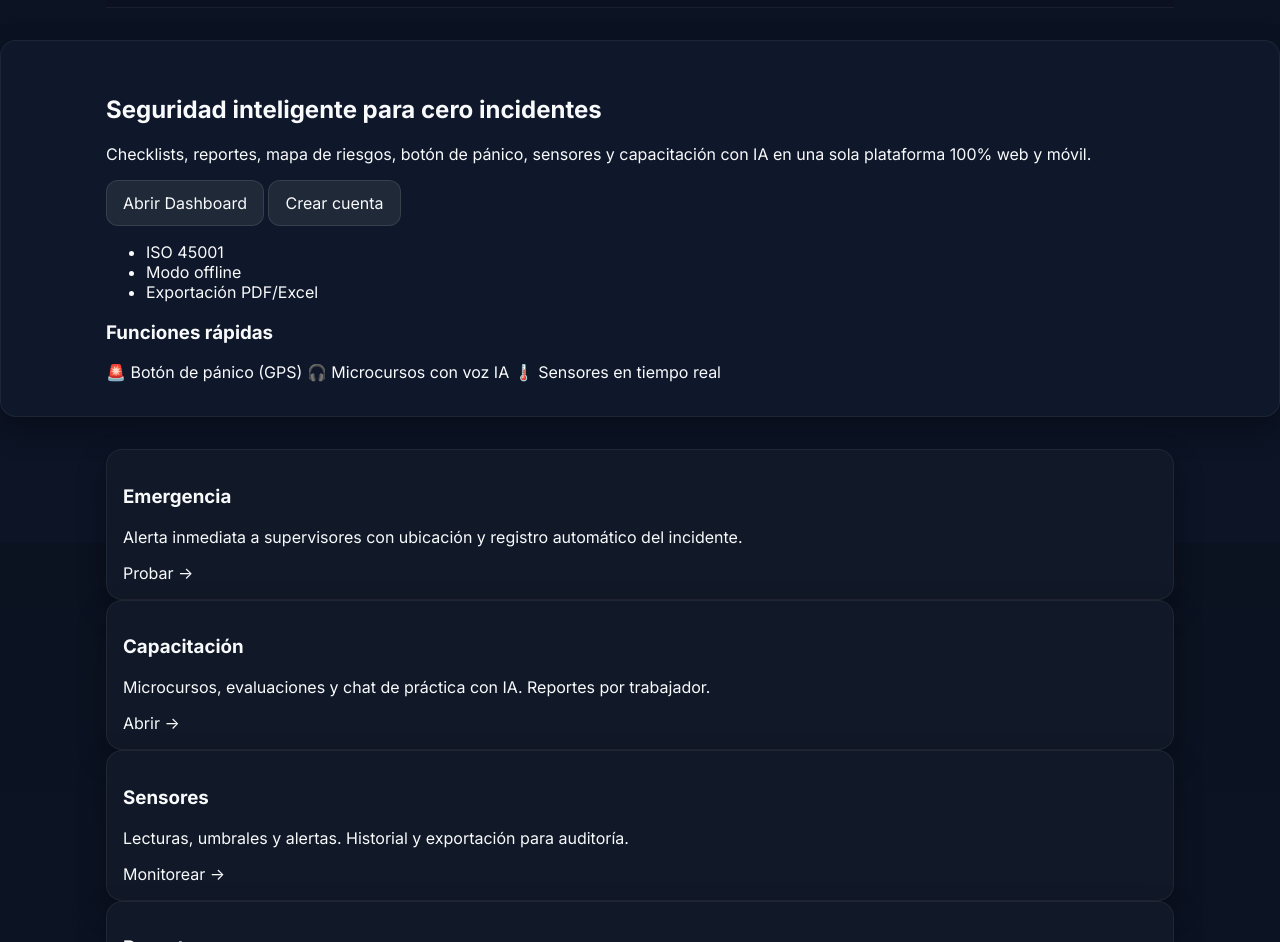
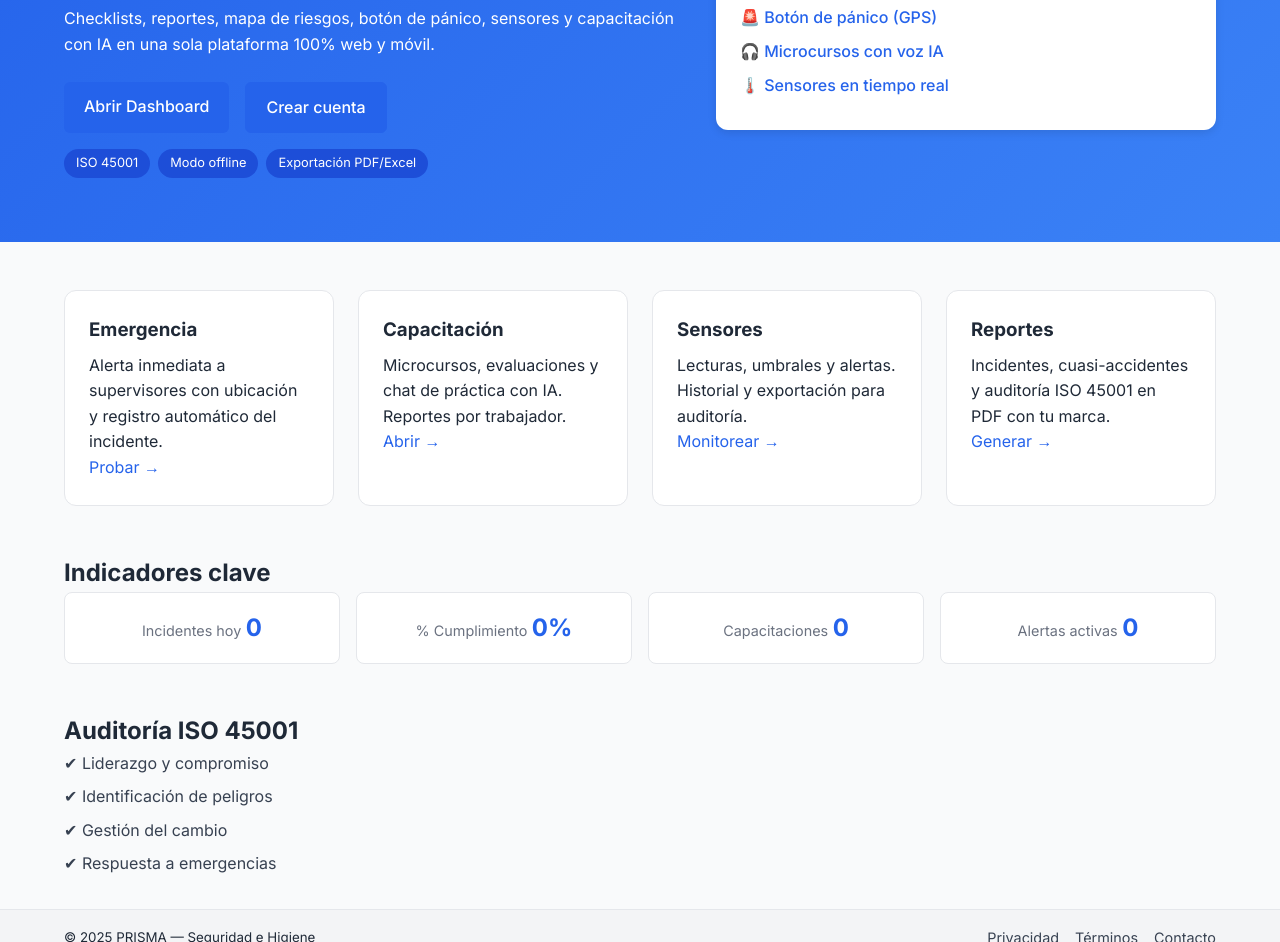
Before and after one commit to willy9015/Cuidado-inteligente-, a plain HTML site: page index.html in a window 1280 px wide. Shown: the part 257-1199 px from the top of the page. Drawn offline with Linux system fonts and the light colour scheme; files that its build step writes are made by us from their sources.

Commit message:
Update style.css

```diff
--- a/Css/Css/style.css
+++ b/Css/Css/style.css
@@ -1,104 +1,252 @@
-/* ===== Guardián 360 • Estilos globales ===== */
-:root{
-  /* Paleta */
-  --bg:#0b1220;        /* fondo */
-  --panel:#0f172a;     /* panel */
-  --card:#111827;      /* tarjetas */
-  --muted:#1f2937;     /* botones neutros */
-  --text:#f8fafc;      /* texto principal */
-  --sub:#94a3b8;       /* texto secundario */
-  --blue:#2563eb;      /* primario */
-  --green:#22c55e;     /* éxito */
-  --orange:#f59e0b;    /* atención */
-  --red:#ef4444;       /* peligro */
-  --radius:16px;
-  --shadow:0 12px 28px rgba(0,0,0,.35);
+/* ---------- Reset básico ---------- */
+* {
+  margin: 0;
+  padding: 0;
+  box-sizing: border-box;
 }
 
-/* Base */
-*{box-sizing:border-box}
-html,body{height:100%}
-body{
-  margin:0;background:linear-gradient(#0b1220,#0c1426);
-  color:var(--text);font-family:Inter,ui-sans-serif,system-ui,-apple-system,Segoe UI,Roboto;
+body {
+  font-family: 'Inter', sans-serif;
+  line-height: 1.6;
+  background-color: #f9fafb;
+  color: #1f2937;
 }
-a{color:inherit;text-decoration:none}
 
-/* Layout */
-.container{max-width:1100px;margin:0 auto;padding:16px}
-.grid{display:grid;grid-template-columns:repeat(auto-fit,minmax(260px,1fr));gap:14px}
-.row{display:flex;gap:10px;flex-wrap:wrap}
+/* ---------- Layout ---------- */
+.container {
+  width: 90%;
+  max-width: 1200px;
+  margin: auto;
+}
 
-/* Navegación */
-.nav{
-  position:sticky;top:0;z-index:40;
-  background:rgba(12,18,32,.85);backdrop-filter:blur(10px);
-  border-bottom:1px solid rgba(255,255,255,.06);
+a {
+  text-decoration: none;
+  color: #2563eb;
+  transition: color 0.2s ease;
 }
-.nav .inner{max-width:1100px;margin:0 auto;display:flex;align-items:center;justify-content:space-between;padding:12px 16px}
-.brand{display:flex;align-items:center;gap:10px;font-weight:800}
-.brand img{width:28px;height:28px;border-radius:8px}
+a:hover {
+  color: #1d4ed8;
+}
 
-/* Componentes */
-.card{
-  background:var(--card);border:1px solid rgba(255,255,255,.06);
-  border-radius:var(--radius);padding:16px;box-shadow:var(--shadow)
+ul {
+  list-style: none;
 }
-.btn{
-  display:inline-flex;align-items:center;gap:8px;
-  padding:12px 16px;border-radius:12px;
-  border:1px solid rgba(255,255,255,.1);background:var(--muted);
-  cursor:pointer;transition:filter .15s ease
+
+/* ---------- Header ---------- */
+.site-header {
+  background: #ffffff;
+  border-bottom: 1px solid #e5e7eb;
+  position: sticky;
+  top: 0;
+  z-index: 1000;
 }
-.btn:hover{filter:brightness(1.06)}
-.btn.full{width:100%;justify-content:center}
-.btn.primary{background:var(--blue)}
-.btn.success{background:var(--green)}
-.btn.warning{background:var(--orange)}
-.btn.danger{background:var(--red)}
-.btn.ghost{background:transparent}
+.header-inner {
+  display: flex;
+  justify-content: space-between;
+  align-items: center;
+  padding: 1rem 0;
+}
+.brand {
+  display: flex;
+  align-items: center;
+  gap: 10px;
+}
+.brand .logo {
+  height: 48px;
+}
+.brand-text strong {
+  font-size: 1.25rem;
+  color: #111827;
+}
+.brand-text span {
+  font-size: 0.9rem;
+  color: #6b7280;
+}
+.nav-list {
+  display: flex;
+  gap: 1.25rem;
+}
+.nav-toggle {
+  display: none;
+}
+.btn {
+  padding: 0.5rem 1rem;
+  border-radius: 6px;
+  font-weight: 500;
+}
+.btn-sm {
+  font-size: 0.85rem;
+}
+.btn-lg {
+  padding: 0.75rem 1.25rem;
+  font-size: 1rem;
+}
+.btn-ghost {
+  background: transparent;
+  border: 1px solid #2563eb;
+  color: #2563eb;
+}
+.btn-ghost:hover {
+  background: #eff6ff;
+}
+.btn {
+  background: #2563eb;
+  color: white;
+}
+.btn:hover {
+  background: #1d4ed8;
+}
 
-.chip{
-  padding:8px 12px;border-radius:12px;
-  background:rgba(255,255,255,.06);
-  border:1px solid rgba(255,255,255,.08);font-size:14px
+/* ---------- Hero ---------- */
+.hero {
+  background: linear-gradient(135deg, #2563eb, #3b82f6);
+  color: white;
+  padding: 4rem 0;
 }
-.badge{
-  padding:4px 8px;border-radius:999px;
-  border:1px solid rgba(255,255,255,.08);color:var(--sub);font-size:12px
+.hero-inner {
+  display: flex;
+  flex-wrap: wrap;
+  gap: 2rem;
+  align-items: center;
 }
-.kpi{font-size:28px;font-weight:800}
-.muted{color:var(--sub)}
+.hero-copy {
+  flex: 1 1 400px;
+}
+.hero-copy h1 {
+  font-size: 2rem;
+  margin-bottom: 1rem;
+}
+.hero-copy .accent {
+  color: #facc15;
+}
+.hero-actions {
+  margin-top: 1.5rem;
+  display: flex;
+  gap: 1rem;
+}
+.badges {
+  margin-top: 1rem;
+  display: flex;
+  gap: 0.5rem;
+}
+.badges li {
+  background: #1d4ed8;
+  padding: 0.25rem 0.75rem;
+  border-radius: 20px;
+  font-size: 0.8rem;
+}
+.hero-card {
+  flex: 1 1 280px;
+  background: white;
+  color: #111827;
+  border-radius: 12px;
+  padding: 1.5rem;
+  box-shadow: 0 3px 8px rgba(0,0,0,0.1);
+}
+.hero-card h3 {
+  margin-bottom: 1rem;
+}
+.hero-card .quick {
+  display: block;
+  margin-bottom: 0.5rem;
+  font-weight: 500;
+  color: #2563eb;
+}
 
-/* Formulario */
-input,select,textarea{
-  width:100%;padding:12px;border-radius:12px;
-  border:1px solid rgba(255,255,255,.08);
-  background:#0d1324;color:var(--text)
+/* ---------- Features ---------- */
+.features {
+  margin: 3rem auto;
+  display: grid;
+  grid-template-columns: repeat(auto-fit, minmax(250px, 1fr));
+  gap: 1.5rem;
 }
-label{font-size:13px;color:var(--sub)}
+.card {
+  background: white;
+  border: 1px solid #e5e7eb;
+  border-radius: 12px;
+  padding: 1.5rem;
+  transition: transform 0.2s;
+}
+.card:hover {
+  transform: translateY(-3px);
+}
+.card h3 {
+  margin-bottom: 0.5rem;
+}
 
-/* Tablas */
-.table{
-  width:100%;border-collapse:collapse;background:var(--panel);
-  border-radius:12px;overflow:hidden
+/* ---------- KPI ---------- */
+.kpi {
+  margin: 3rem auto;
 }
-.table th,.table td{padding:10px 12px;border-bottom:1px solid rgba(255,255,255,.06);text-align:left}
-.right{text-align:right}
+.kpi-grid {
+  display: grid;
+  grid-template-columns: repeat(auto-fit, minmax(150px, 1fr));
+  gap: 1rem;
+}
+.kpi-item {
+  background: white;
+  border-radius: 8px;
+  padding: 1rem;
+  text-align: center;
+  border: 1px solid #e5e7eb;
+}
+.kpi-label {
+  font-size: 0.9rem;
+  color: #6b7280;
+}
+.kpi-value {
+  font-size: 1.5rem;
+  font-weight: 700;
+  color: #2563eb;
+}
 
-/* Gráficos */
-canvas{width:100%;height:140px;background:#0d1324;border-radius:12px}
+/* ---------- Checklist ---------- */
+.checklist {
+  margin: 2rem auto;
+}
+.checklist .tick li {
+  margin-bottom: 0.5rem;
+  font-size: 1rem;
+  color: #374151;
+}
 
-/* Tiles y menú grande */
-.tile{
-  display:flex;align-items:center;gap:14px;
-  background:var(--card);border:1px solid rgba(255,255,255,.06);
-  padding:18px;border-radius:16px
+/* ---------- Footer ---------- */
+.site-footer {
+  background: #f3f4f6;
+  padding: 1rem 0;
+  margin-top: 2rem;
+  border-top: 1px solid #e5e7eb;
 }
-.icon{width:40px;height:40px;display:grid;place-items:center;border-radius:12px;background:rgba(255,255,255,.06)}
-.hero{
-  background:var(--panel);border:1px solid rgba(255,255,255,.06);
-  border-radius:var(--radius);padding:18px;box-shadow:var(--shadow);margin:16px 0
+.footer-inner {
+  display: flex;
+  flex-wrap: wrap;
+  justify-content: space-between;
+  align-items: center;
 }
-.footer{opacity:.7;text-align:center;padding:18px}
-.toast{position:fixed;inset:auto 16px 16px auto;background:#111827;color:#fff;padding:12px 14px;border-radius:12px;border:1px solid rgba(255,255,255,.08);display:none}
+.footer-nav {
+  display: flex;
+  gap: 1rem;
+}
+.footer-nav a {
+  color: #374151;
+  font-size: 0.9rem;
+}
+
+/* ---------- Responsive ---------- */
+@media (max-width: 768px) {
+  .nav-toggle {
+    display: block;
+    background: none;
+    border: none;
+    font-size: 1.5rem;
+  }
+  .nav-list {
+    display: none;
+    flex-direction: column;
+    gap: 1rem;
+    margin-top: 1rem;
+  }
+  .nav-list.open {
+    display: flex;
+  }
+}
```
